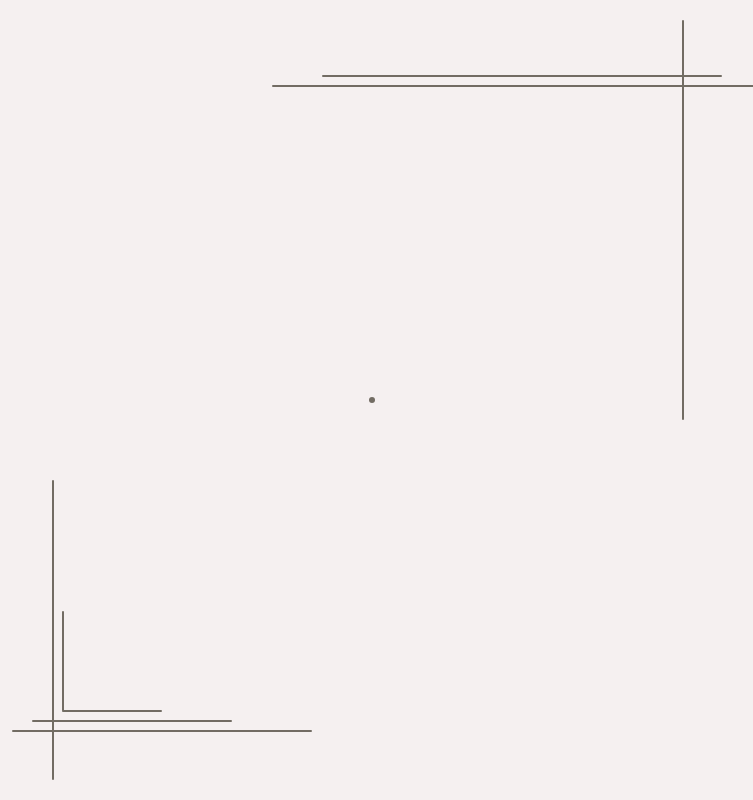
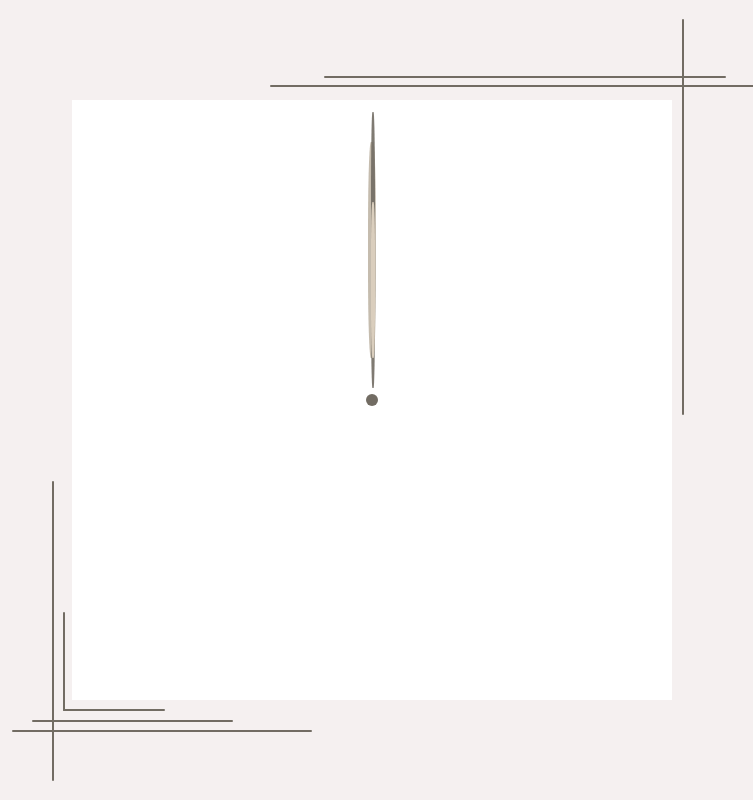
Before and after one commit to Desmord/JavaScriptClock, a website built with webpack: page dev/index.html in a window 1280 px wide. Shown: the whole page, without its empty margins (268-1021 px from the left). Built offline with nearby package versions, Linux system fonts and the light colour scheme.

Commit message:
Add clock pointers, changet resolution values form absolute to relative values

```diff
--- a/dev/index.html
+++ b/dev/index.html
@@ -18,6 +18,9 @@
             <div class="clock__seventhLine clockLine"></div>
             <div class="clock__eighthLine clockLine"></div>
             <div class="clock__centerPoint"></div>
+            <div class="clock__hourPointer"></div>
+            <div class="clock__minutePointer"></div>
+            <div class="clock__secondsPointer"></div>
         </div>
 </body>
 </html>
--- a/dev/mainCss.css
+++ b/dev/mainCss.css
@@ -18,10 +18,15 @@ body {
     align-items: center;
 }
 
+/*  min width and height 100px */
+
 .clock {
     position: relative;
     width: 600px;
+    min-width: 100px;
     height: 600px;
+    min-height: 100px;
+    background-color: #fff;
 }
 
 .clockLine {
@@ -31,69 +36,113 @@ body {
 }
 
 .clock__firstLine {
-    left: 200px;
-    /* left: 33%; */
-    top: -15px;
-    /* width: 83%; */
-    width: 500px;
-    height: 2px;
+    left: 33%;
+    top: -2.5%;
+    width: 84%;
+    height: .3%;
 }
 
 .clock__secondLine {
-    left: 250px;
-    top: -25px;
-    width: 400px;
     height: 2px;
+    left: 42%;
+    top: -4%;
+    width: 67%;
+    height: .3%;
 }
 
 .clock__thirdLine {
-    left: 610px;
-    top: -80px;
-    width: 2px;
-    height: 400px;
+    left: 101.6%;
+    top: -13.5%;
+    width: .4%;
+    height: 66%;
 }
 
 .clock__fourthLine {
-    width: 200px;
-    height: 2px;
-    top: 620px;
-    left: -40px;
+    width: 33.5%;
+    height: .3%;
+    top: 103.3%;
+    left: -6.6%;
 }
 
 .clock__fifthLine {
-    width: 300px;
-    height: 2px;
-    top: 630px;
-    left: -60px;
+    width: 50%;
+    height: .3%;
+    top: 105%;
+    left: -10%;
 }
 
 .clock__sixthLine {
-    width: 100px;
-    height: 2px;
-    top: 610px;
-    left: -10px;
+    width: 17%;
+    height: .3%;
+    top: 101.5%;
+    left: -1.5%;
 }
 
 .clock__seventhLine {
-    width: 2px;
-    height: 100px;
-    top: 511px;
-    left: -10px;
+    width: .3%;
+    height: 16.6%;
+    top: 85.3%;
+    left: -1.5%;
 }
 
 .clock__eighthLine {
-    width: 2px;
-    height: 300px;
-    top: 380px;
-    left: -20px;
+    width: .3%;
+    height: 50%;
+    top: 63.5%;
+    left: -3.3%;
 }
 
 .clock__centerPoint {
     position: absolute;
-    left: 297px;
-    top: 297px;
-    width: 6px;
-    height: 6px;
+    left: 49%;
+    top: 49%;
+    width: 2%;
+    height: 2%;
     border-radius: 50%;
     background-color: var(--color-four);
 }
+
+/* ----------------------------------------------------------- */
+
+/* ----------------------------------------------------------- */
+
+/* ----------------------------------------------------------- */
+
+/* ----------------------------------------------------------- */
+
+.clock__hourPointer {
+    position: absolute;
+    left: 49.4%;
+    top: 7%;
+    width: 1.2%;
+    height: 36%;
+    background-color: var(--color-three);
+    border-radius: 40%;
+    opacity: 0.9;
+    /* ----------------- */
+    /* display: none; */
+}
+
+.clock__minutePointer {
+    position: absolute;
+    left: 49.75%;
+    top: 2%;
+    width: .8%;
+    height: 46%;
+    background-color: var(--color-four);
+    border-radius: 30%;
+    opacity: 0.9;
+    /* display: none; */
+}
+
+.clock__secondsPointer {
+    position: absolute;
+    left: 49.75%;
+    top: 17%;
+    width: .8%;
+    height: 26%;
+    background-color: var(--color-one);
+    border-radius: 30%;
+    opacity: 0.8;
+    /* display: none; */
+}
```
